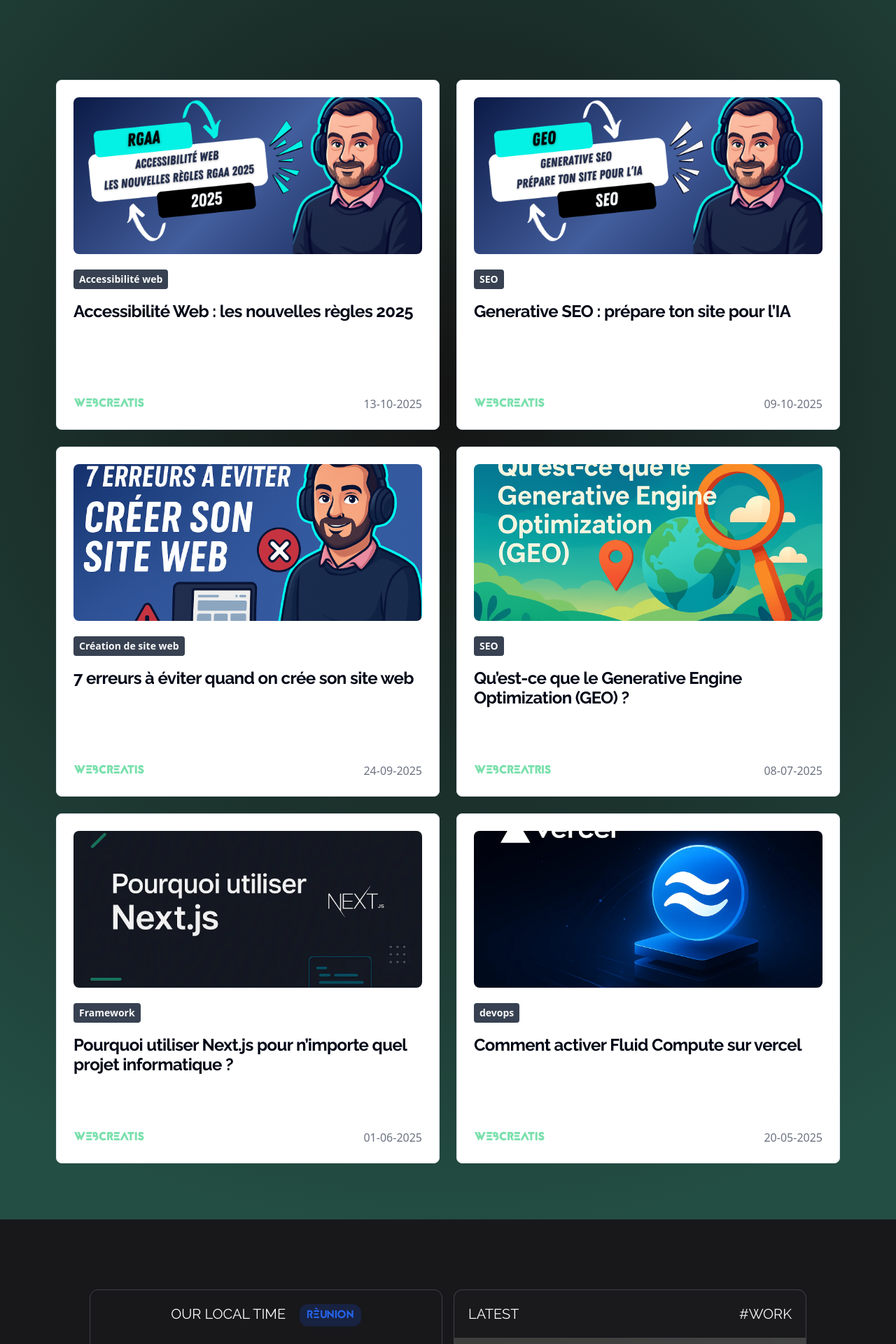
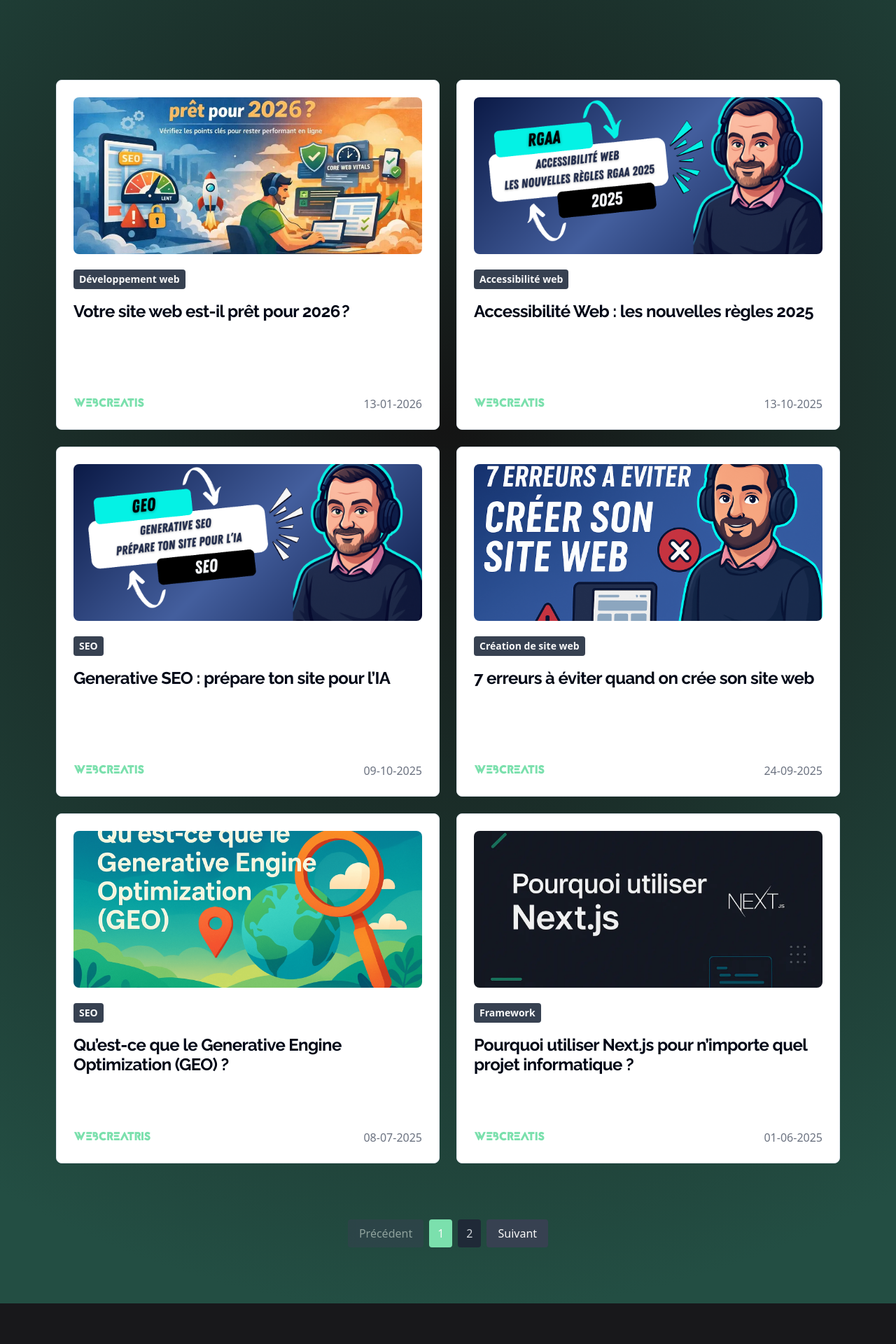
Before and after one commit to webcreatis/WC, a Next.js app: page /blog in a window 1280 px wide. Shown: the part 640-2560 px from the top of the page at 70% size. Built offline with nearby package versions, Linux system fonts and the light colour scheme.

Commit message:
WEBCREATIS -> Add news on blog page

```diff
--- a/app/datas/blog/posts.ts
+++ b/app/datas/blog/posts.ts
@@ -10,6 +10,28 @@
 };
 
 export const posts: PostType[] = [
+  {
+    title: "Votre site web est-il prêt pour 2026 ?",
+    slug: "site-web-optimise-2026",
+    author: "Webcreatis",
+    date: "13-01-2026",
+    category: "Développement web",
+    thumbnail: "/images/thumbnails/site-web-optimise-2026.webp",
+    tags: [
+      "site web 2026",
+      "optimisation site web",
+      "performance web",
+      "SEO 2026",
+      "référencement web",
+      "accessibilité web",
+      "responsive design",
+      "WebCreatis",
+      "freelance web",
+      "refonte site internet",
+    ],
+    description:
+      "Découvrez comment préparer votre site web pour 2026 : performance, sécurité, référencement et expérience utilisateur. Un site optimisé n’est plus une option, c’est une nécessité.",
+  },
   {
     title: "Qu’est-ce que le Generative Engine Optimization (GEO) ?",
     slug: "qu-est-ce-que-le-generative-engine-optimization-geo",
```
Also changed, not shown: content/site-web-optimise-2026.mdx (added, +40 -0 lines), public/images/thumbnails/site-web-optimise-2026.webp (added).
